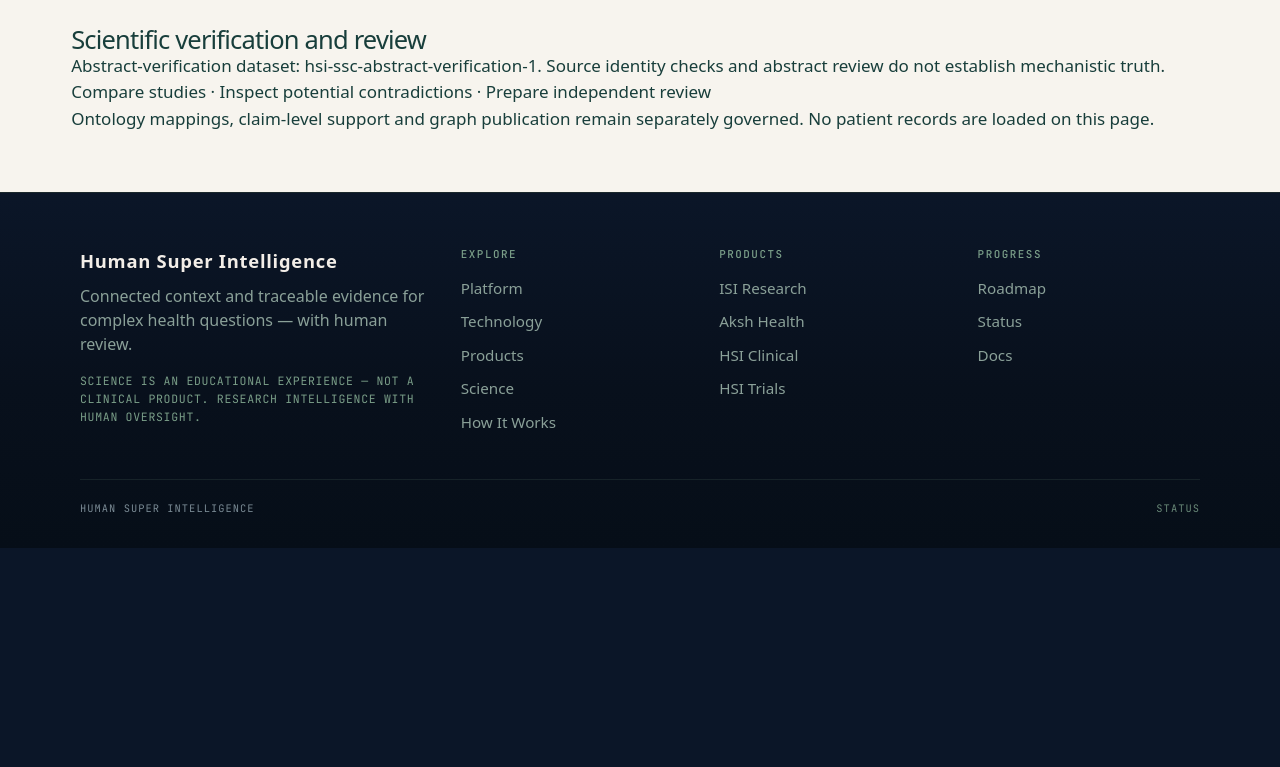
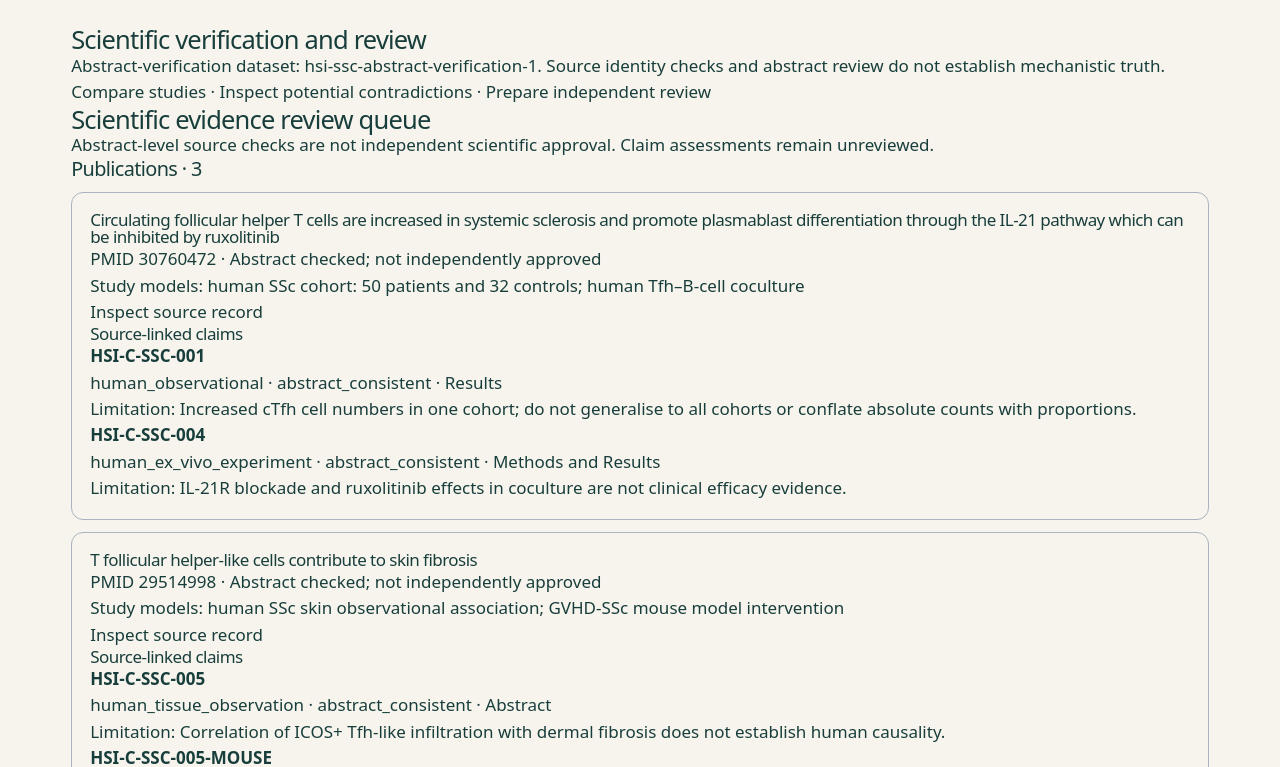
Before and after one commit to gnaneshwer23/hsi-core, a React (Vite) app in the folder site/: page /research/scientific-workbench in a window 1280 px wide. Shown: the part 1353-2120 px from the top of the page. Before the commit the page ends 1901 px from the top, so only its background shows below. Built offline with nearby package versions, Linux system fonts and the light colour scheme; no server answers; a web font is replaced by a local one.

Commit message:
feat(research): connect P0.3 evidence review queue to scientific workbench

```diff
--- a/site/src/pages/ScientificResearchWorkbench.tsx
+++ b/site/src/pages/ScientificResearchWorkbench.tsx
@@ -1,11 +1,11 @@
 import {useEffect,useMemo,useState} from "react";
 import {Link} from "react-router-dom";
 import "../styles/science-body.css";
+import {ResearchEvidenceQueue,validateScientificVerification,type ScientificVerification} from "../components/ResearchEvidenceQueue";
 type Node={id:string;preferredLabel:string;kind:string};
 type Edge={id:string;subjectId:string;objectId:string;predicate:string;reviewState:string;sourceEvidenceIds:string[];context:{studyContext?:string;limitations?:string;sourceLocator?:string}};
 type Draft={release:{id:string;version:string;graphPromotable:boolean};provenance:{reviewedByHuman:boolean;rightsCleared:boolean};nodes:Node[];relationships:Edge[]};
-type Source={pmid:string;verificationStatus?:string;sourceTitle?:string};
-type Verification={schemaVersion:string;records?:Source[]};
+type Verification=ScientificVerification;
 export function ScientificResearchWorkbench(){
  const [graph,setGraph]=useState<Draft|null>(null),[verification,setVerification]=useState<Verification|null>(null);
  const [error,setError]=useState(""),[query,setQuery]=useState(""),[selected,setSelected]=useState<string|null>(null),[investigation,setInvestigation]=useState("");
@@ -13,7 +13,7 @@ export function ScientificResearchWorkbench(){
   fetch("/research/ssc-tfh-il21-graph-draft.v1.json",{signal:c.signal,cache:"no-store"}),
   fetch("/research/ssc-tfh-il21-abstract-verification.v1.json",{signal:c.signal,cache:"no-store"})
  ]).then(async ([a,b])=>{if(!a.ok||!b.ok)throw Error("Research sources unavailable");return Promise.all([a.json(),b.json()])})
- .then(([g,v]:[Draft,Verification])=>{if(g.release.graphPromotable!==false||g.provenance.reviewedByHuman!==false||g.provenance.rightsCleared!==false||!Array.isArray(g.nodes)||!Array.isArray(g.relationships))throw Error("Source governance validation failed");if(!c.signal.aborted){setGraph(g);setVerification(v)}})
+ .then(([g,v]:[Draft,Verification])=>{validateScientificVerification(v);if(g.release.graphPromotable!==false||g.provenance.reviewedByHuman!==false||g.provenance.rightsCleared!==false||!Array.isArray(g.nodes)||!Array.isArray(g.relationships))throw Error("Source governance validation failed");if(!c.signal.aborted){setGraph(g);setVerification(v)}})
  .catch(e=>{if(!c.signal.aborted)setError(e instanceof Error?e.message:"Research sources unavailable")});return()=>c.abort()},[]);
  const visible=useMemo(()=>graph?.nodes.filter(n=>(n.preferredLabel+" "+n.id).toLowerCase().includes(query.toLowerCase()))??[],[graph,query]);
  const node=graph?.nodes.find(n=>n.id===selected);
@@ -40,6 +40,7 @@ export function ScientificResearchWorkbench(){
  </>}
  <section style={{marginBlock:28}}><h2>Scientific verification and review</h2><p>Abstract-verification dataset: {verification?.schemaVersion||"Unavailable"}. Source identity checks and abstract review do not establish mechanistic truth.</p>
  <p><Link to="/science/study-comparison">Compare studies</Link> · <Link to="/science/contradictions">Inspect potential contradictions</Link> · <Link to="/science/review-preparation">Prepare independent review</Link></p>
+ {verification&&<ResearchEvidenceQueue verification={verification}/>}
  <p>Ontology mappings, claim-level support and graph publication remain separately governed. No patient records are loaded on this page.</p></section>
  </div></main>
 }
```
